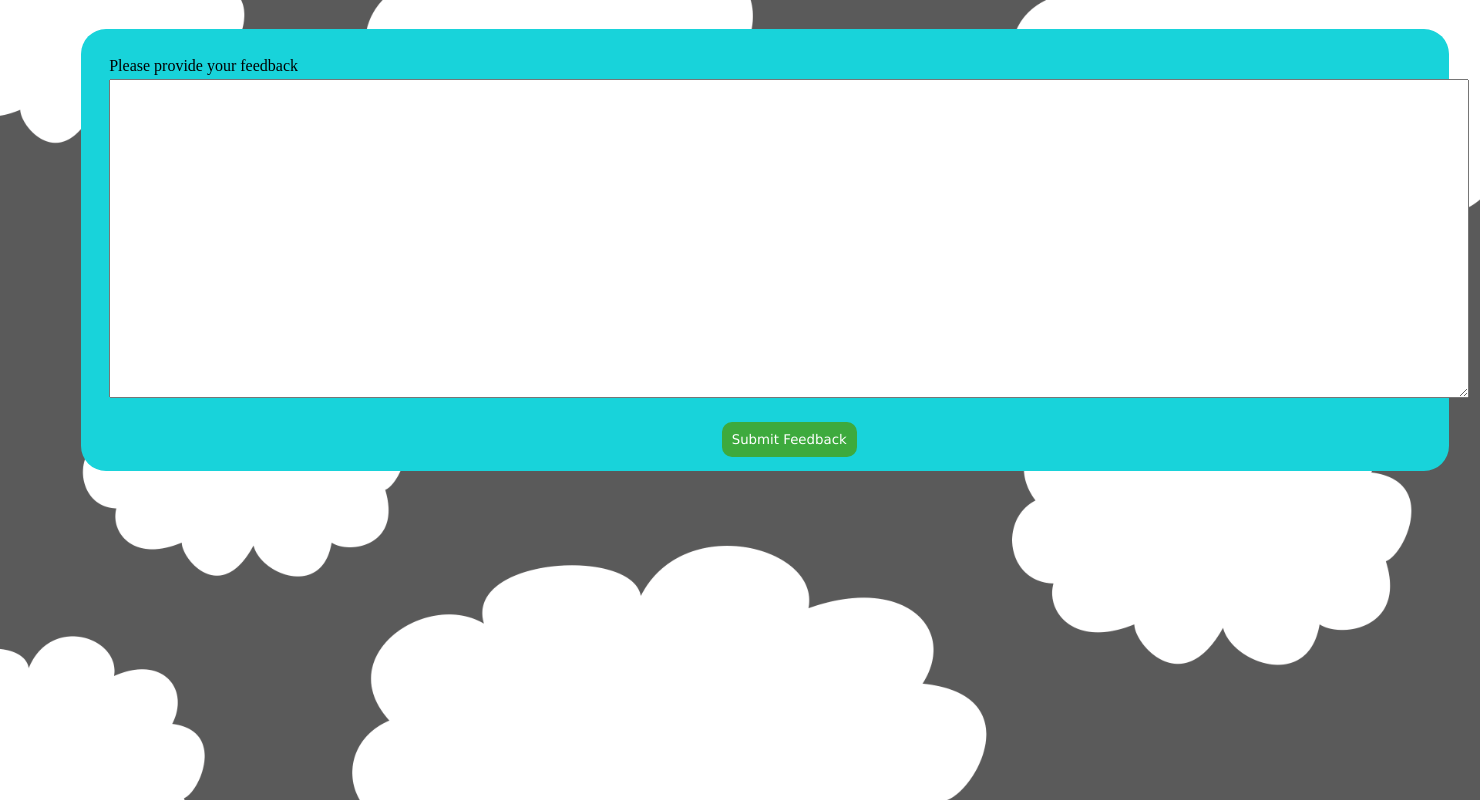
After one commit to SKsaqlain/blog, a Flask app: page /redirect_feedback in a window 1480 px wide. The commit adds this page. Run offline with Flask 2, Linux system fonts and the light colour scheme.

Commit message:
latest update

```diff
--- a/blog2/app.py
+++ b/blog2/app.py
@@ -46,6 +46,10 @@ def redirect_login():
 @app.route("/create_account")
 def redirect_create_account():
 	return render_template("create_account.html")
+
+@app.route("/redirect_feedback")
+def redirect_feedback():
+	return render_template("feedback.html")
 
 @app.route("/home")
 def redirect_home():
--- a/blog2/templates/compose.html
+++ b/blog2/templates/compose.html
@@ -2,7 +2,7 @@
     <head>
         <style>
              body{
-                    background-image: url("/static/img/mail.png");
+                    /*background-image: url("/static/img/mail_0.png");*/
                     background-size: cover;
                 }
 
--- a/blog2/templates/display_mail.html
+++ b/blog2/templates/display_mail.html
@@ -5,12 +5,14 @@
 		</title>
 		<style>
 			body{
-                    background-image: url("/static/img/mail.png");
+                    /*background-image: url("/static/img/mail.jpg");*/
                     background-size: cover;
+                    background-color: lightblue;
                 }
 
 .reply-button{
 	background-color: rgb(61, 170, 61);
+
 	border-radius : 10px;
 	border-collapse: collapse;
 	border: none;
--- /dev/null
+++ b/blog2/templates/feedback.html
@@ -0,0 +1,49 @@
+<html>
+<head>
+	<title>
+		FEEDBACK
+	</title>
+<style type="text/css">
+
+body{
+	background-image: url("/static/img/mail.png");
+	background-size: cover;
+}
+div{
+	background-color:rgb(24, 211, 218);
+
+	width:90%;
+	height:50%;
+	border-radius: 25px;
+	padding: 25px;
+	margin-left: 5%;
+	margin-top:02%;
+	/* opacity: 0.8; */
+}
+
+button{
+	background-color: rgb(61, 170, 61);
+	border-radius : 10px;
+	border-collapse: collapse;
+	border: none;
+	font-family: 'Lucida Sans', 'Lucida Sans Regular', 'Lucida Grande', 'Lucida Sans Unicode', Geneva, Verdana, sans-serif;
+	color:white;
+	padding:10px;
+	margin: 20px auto;
+	display: block;
+	cursor: pointer;
+
+
+}
+</style>
+	</head>
+	<body>
+		<div>
+		<table>
+			<tr><td>Please provide your feedback</td></tr>
+			<tr><td><textarea style="width:1360px;height:318.4px;display:block" ></textarea></td></tr>
+			<tr><td><button onclick="window.location.assign('/');return false;">Submit Feedback</button></td></tr>
+		</table>
+		</div>
+	</body>
+</html>
```
Also changed, not shown: blog2/templates/create_account.html (+4 -3 lines), blog2/templates/home.html (+26 -13 lines), blog2/templates/login.html (+8 -6 lines), static/backiee-78460.jpg (added), static/img/mail.png (added), static/img/wordpress.jpg (added), 2 other files.
